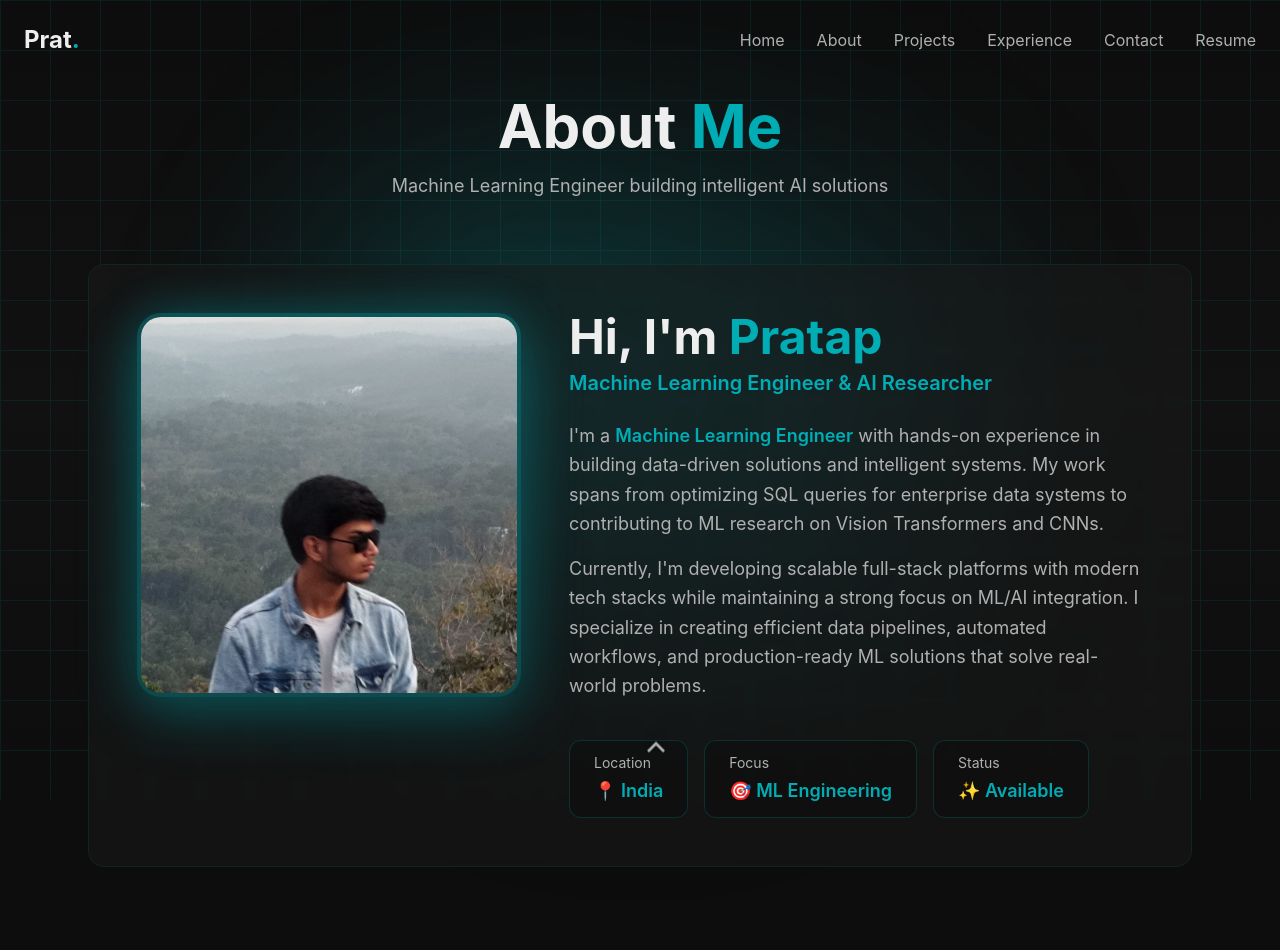
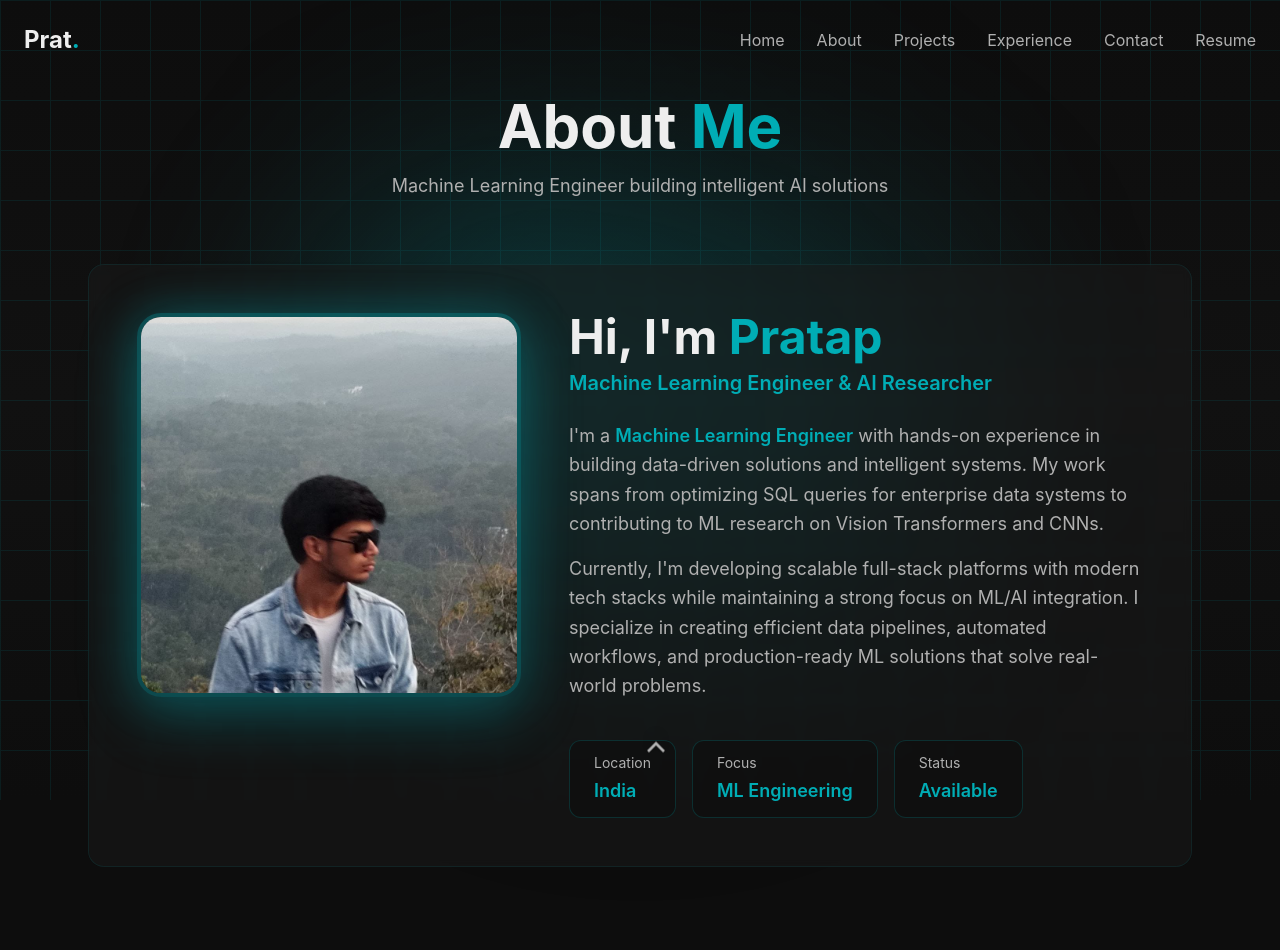
Before and after one commit to pratap834/f0lio, a Next.js app: page /about in a window 1280 px wide. Shown: the top 950 px of the page. Built offline with nearby package versions, Linux system fonts and the light colour scheme.

Commit message:
Update page.tsx

```diff
--- a/src/app/about/page.tsx
+++ b/src/app/about/page.tsx
@@ -10,22 +10,22 @@ export default function AboutPage() {
 
   const expertise = [
     {
-      icon: '🧠',
+      icon: '',
       title: 'Machine Learning',
       description: 'Building end-to-end ML pipelines, from data preprocessing to model deployment, with focus on scalable and production-ready solutions.'
     },
     {
-      icon: '📊',
+      icon: '',
       title: 'Data Engineering',
       description: 'Designing efficient data pipelines and automating workflows for large-scale data processing and analytics.'
     },
     {
-      icon: '🔍',
+      icon: '',
       title: 'ML Research',
       description: 'Exploring Vision Transformers, CNNs, and modern architectures to optimize inference strategies for real-world applications.'
     },
     {
-      icon: '⚡',
+      icon: '',
       title: 'Full Stack Development',
       description: 'Creating scalable web applications with modern frameworks, authentication systems, and data-centric platforms.'
     }
@@ -128,15 +128,15 @@ export default function AboutPage() {
                 >
                   <div className="px-6 py-3 rounded-xl bg-primary/50 border border-accent/20 hover:border-accent/40 transition-all duration-300">
                     <p className="text-sm text-text-secondary mb-1">Location</p>
-                    <p className="text-accent font-semibold text-lg">📍 India</p>
+                    <p className="text-accent font-semibold text-lg">India</p>
                   </div>
                   <div className="px-6 py-3 rounded-xl bg-primary/50 border border-accent/20 hover:border-accent/40 transition-all duration-300">
                     <p className="text-sm text-text-secondary mb-1">Focus</p>
-                    <p className="text-accent font-semibold text-lg">🎯 ML Engineering</p>
+                    <p className="text-accent font-semibold text-lg">ML Engineering</p>
                   </div>
                   <div className="px-6 py-3 rounded-xl bg-primary/50 border border-accent/20 hover:border-accent/40 transition-all duration-300">
                     <p className="text-sm text-text-secondary mb-1">Status</p>
-                    <p className="text-accent font-semibold text-lg">✨ Available</p>
+                    <p className="text-accent font-semibold text-lg">Available</p>
                   </div>
                 </motion.div>
               </div>
```
